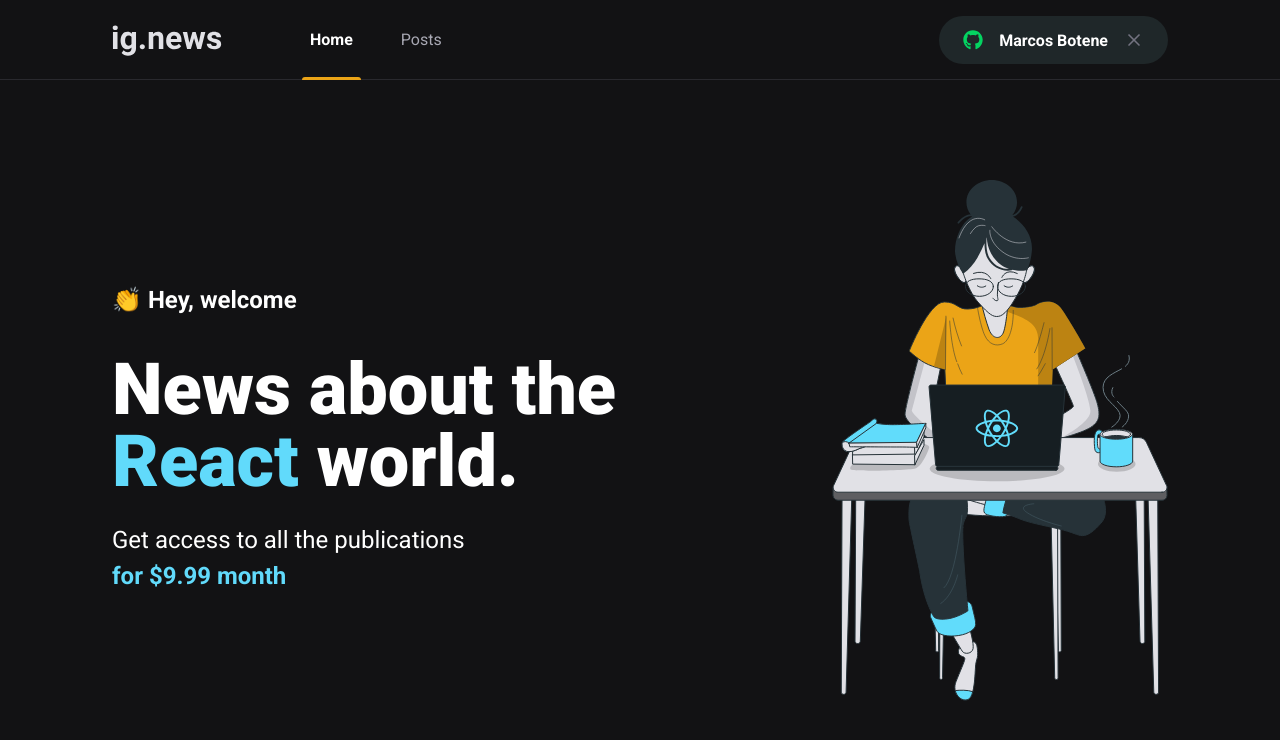
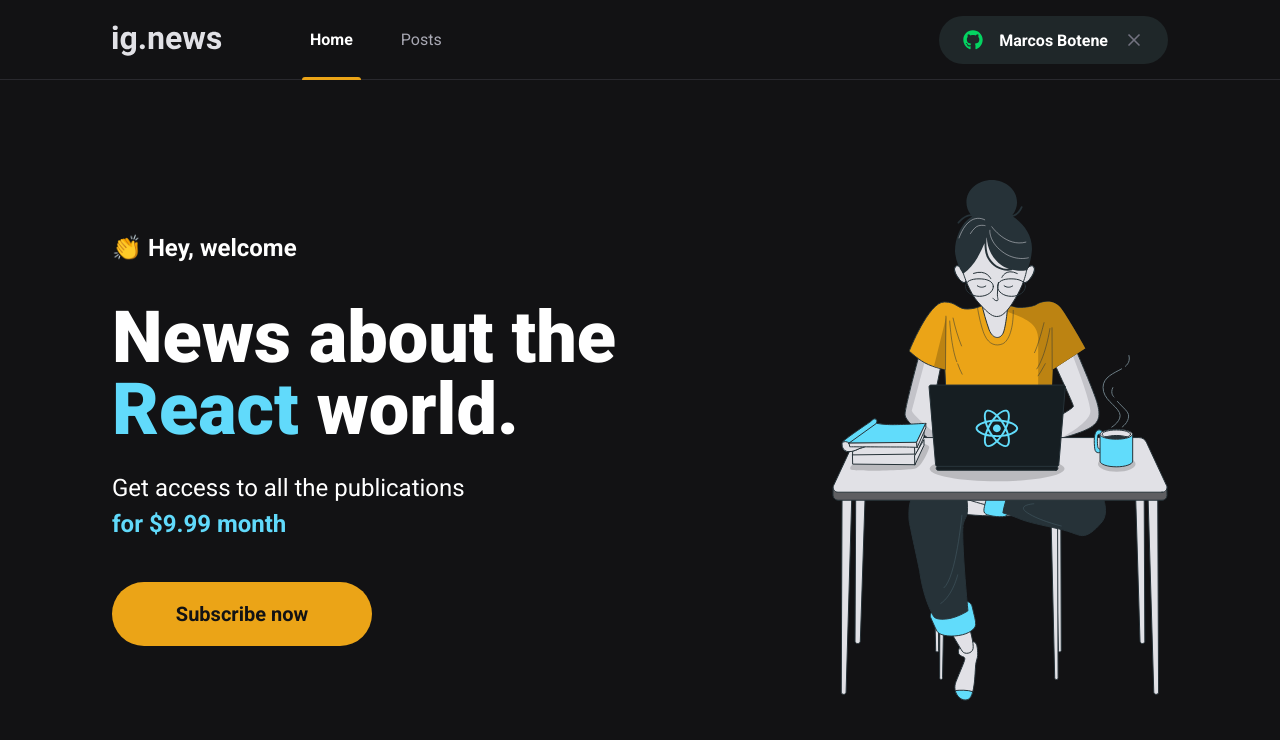
Before and after one commit to MarcosJBM/ignews, a Next.js app: page / in a window 1280 px wide. Shown: the top 740 px of the page. Built offline with nearby package versions, Linux system fonts and the light colour scheme.

Commit message:
feat: created subscribe button component

```diff
--- a/src/components/index.ts
+++ b/src/components/index.ts
@@ -1 +1,3 @@
 export * from './header';
+export * from './sign-in-button';
+export * from './subscribe-button';
--- /dev/null
+++ b/src/components/subscribe-button/index.tsx
@@ -0,0 +1,9 @@
+import styles from './styles.module.scss';
+
+export function SubscribeButton() {
+  return (
+    <button className={styles.subscribeButton} type='button'>
+      Subscribe now
+    </button>
+  );
+}
--- /dev/null
+++ b/src/components/subscribe-button/styles.module.scss
@@ -0,0 +1,23 @@
+.subscribeButton {
+  display: flex;
+  align-items: center;
+  justify-content: center;
+
+  width: 260px;
+  height: 4rem;
+
+  font-size: 1.25rem;
+  font-weight: bold;
+
+  border: 0;
+  border-radius: 2rem;
+
+  color: var(--gray-900);
+  background: var(--yellow-500);
+
+  transition: filter 0.2s;
+
+  &:hover {
+    filter: brightness(0.8);
+  }
+}
--- a/src/pages/home.module.scss
+++ b/src/pages/home.module.scss
@@ -42,4 +42,8 @@
       color: var(--cyan-500);
     }
   }
+
+  button {
+    margin-top: 2.5rem;
+  }
 }
--- a/src/pages/index.tsx
+++ b/src/pages/index.tsx
@@ -1,5 +1,6 @@
 import Head from 'next/head';
 import styles from './home.module.scss';
+import { SubscribeButton } from '@/components';
 
 export default function Home() {
   return (
@@ -20,6 +21,8 @@
             Get access to all the publications <br />
             <span>for $9.99 month</span>
           </p>
+
+          <SubscribeButton />
         </section>
 
         <img src='/images/avatar.svg' alt='Girl coding' />
```
